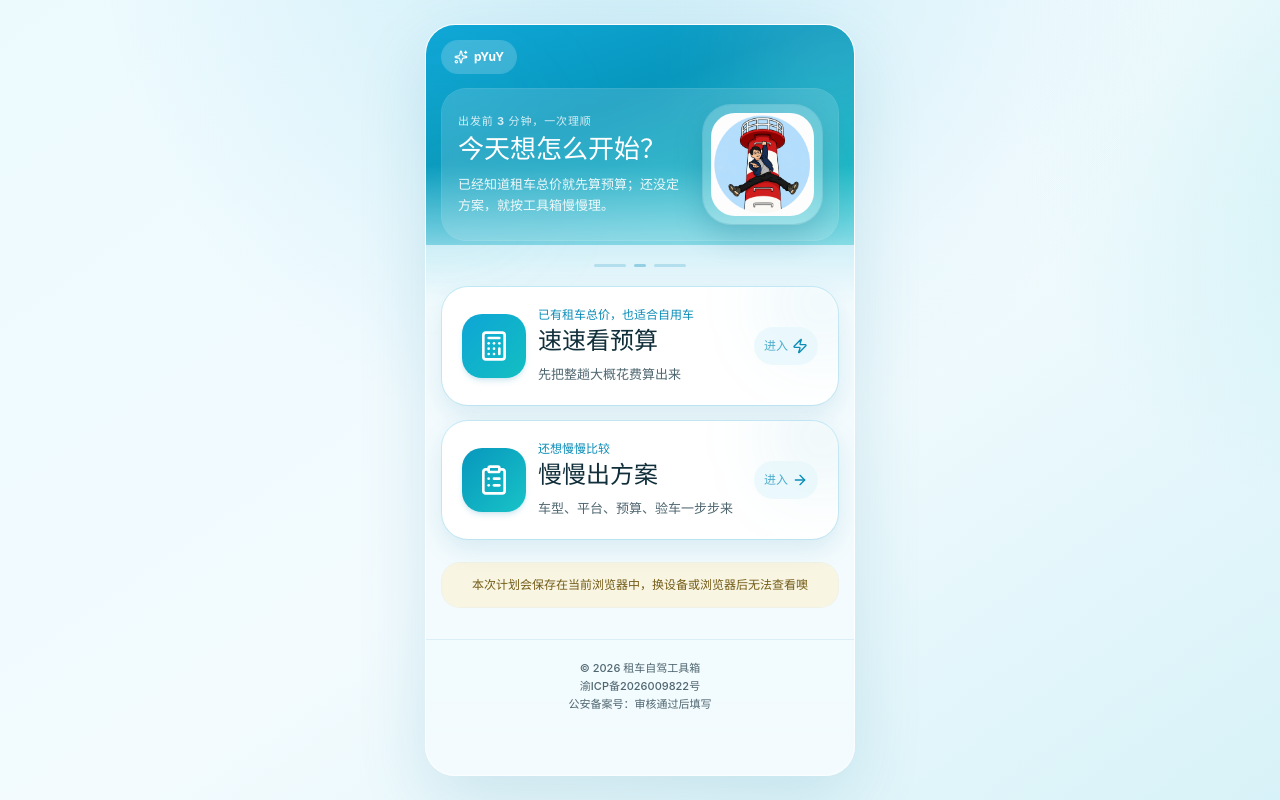
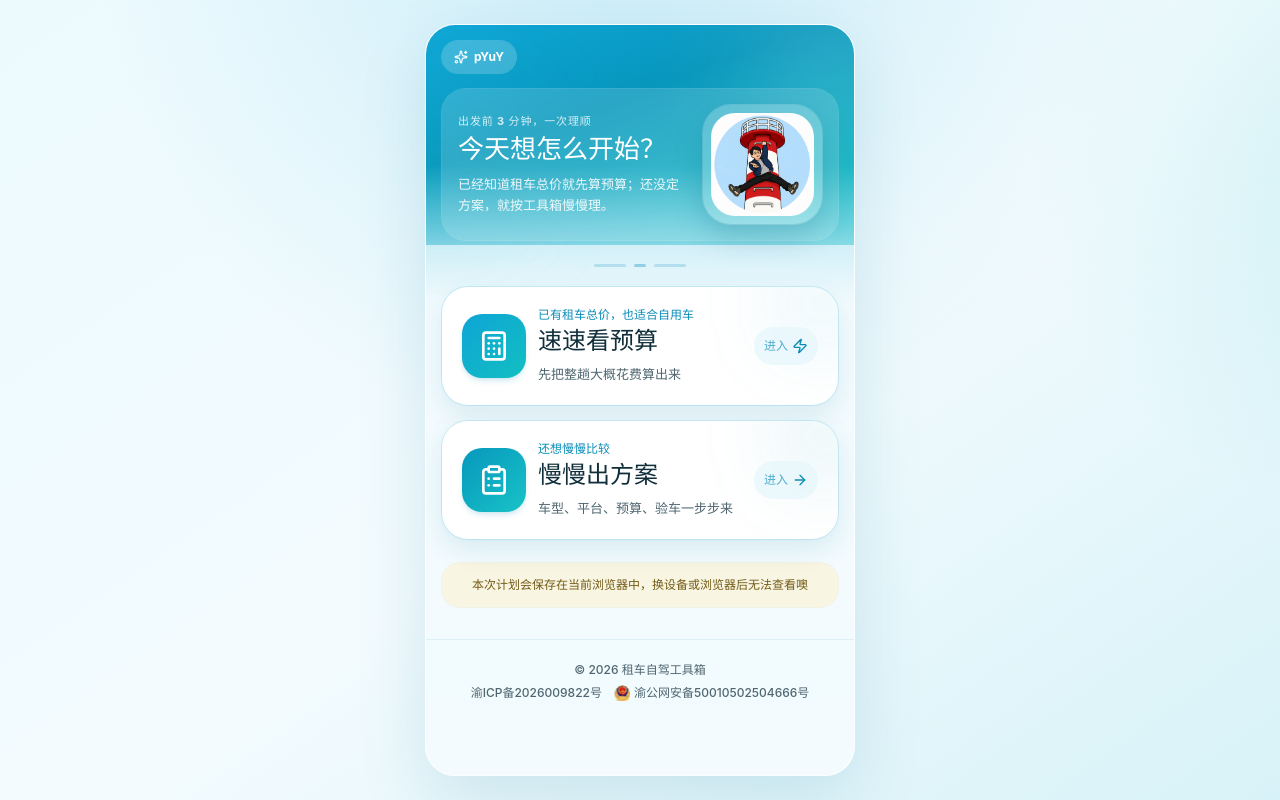
Before and after one commit to yu5539526-jpg/rental-drive-toolbox, a React (Vite) app: page / in a window 1280 px wide. Built offline with nearby package versions, Linux system fonts and the light colour scheme.

Commit message:
chore: add icp and police filing footer

```diff
--- a/src/components/SiteFooter.jsx
+++ b/src/components/SiteFooter.jsx
@@ -6,22 +6,30 @@ export default function SiteFooter() {
 
   return (
     <footer
-      className={`border-t border-pine/10 bg-cream/70 px-5 pt-5 text-center text-[11px] font-medium leading-relaxed text-muted ${
+      className={`border-t border-pine/10 bg-cream/70 px-5 pt-5 text-center text-[12px] font-medium leading-relaxed text-muted ${
         hasFixedActions ? 'footer-action-pad' : 'pb-5'
       }`}
     >
       <p>&copy; 2026 租车自驾工具箱</p>
-      <p>
+      <div className="mt-1 flex flex-wrap items-center justify-center gap-x-3 gap-y-1">
         <a
-          className="hover:text-pine hover:underline"
+          className="text-muted transition-colors hover:text-pine hover:underline"
           href="https://beian.miit.gov.cn/"
           rel="noreferrer"
           target="_blank"
         >
           渝ICP备2026009822号
         </a>
-      </p>
-      <p>公安备案号：审核通过后填写</p>
+        <a
+          className="inline-flex items-center justify-center gap-1 text-muted transition-colors hover:text-pine hover:underline"
+          href="https://beian.mps.gov.cn/#/query/webSearch?code=50010502504666"
+          rel="noreferrer"
+          target="_blank"
+        >
+          <img src="/images/beian-police.png" alt="公安备案图标" className="h-4 w-4 shrink-0" />
+          <span>渝公网安备50010502504666号</span>
+        </a>
+      </div>
     </footer>
   );
 }
```
Also changed, not shown: public/images/beian-police.png (added).
